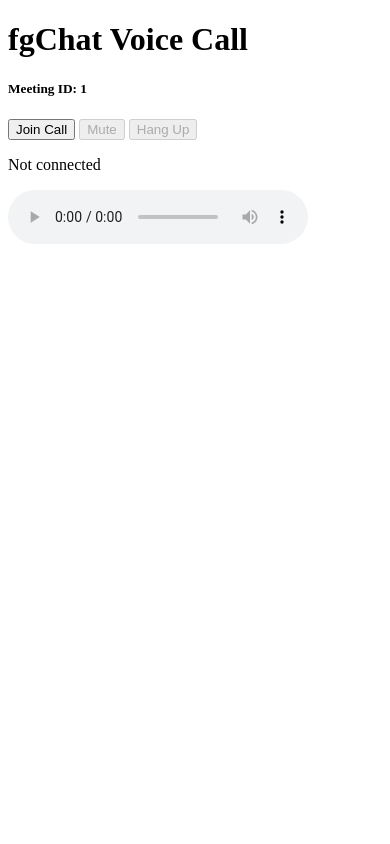
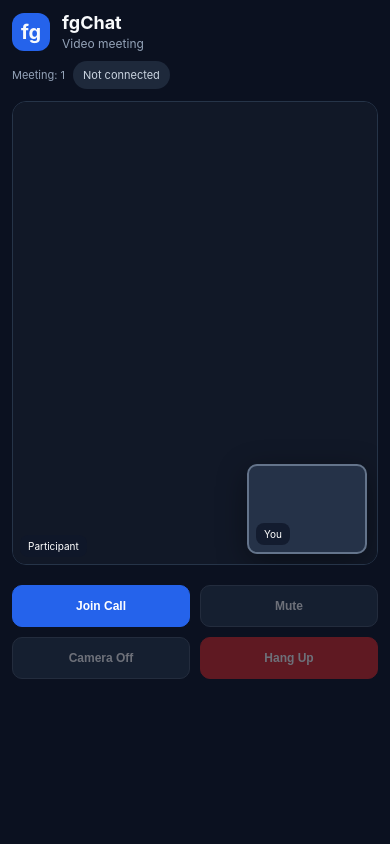
Before and after one commit to DiwashPatel/fgChat, a Flask app: template webrtc-demo/templates/meetingPage.html in a window 390 px wide. Run offline with Flask 3, Linux system fonts and the light colour scheme; the template is opened without the code that fills it: most values are stand-ins (such as "Sample title", 1, 10 or a date in 2020); parts of the project's set-up code (start-up, migrations or seed data) failed here and were passed over; some libraries are stand-ins or nearby versions.

Commit message:
Video Call works -- Relay enforced

```diff
--- a/webrtc-demo/server.py
+++ b/webrtc-demo/server.py
@@ -9,11 +9,13 @@ import hmac
 import time
 import secrets
 import os
+from fastapi.staticfiles import StaticFiles
+
 
 TURN_SHARED_SECRET = os.environ["TURN_SHARED_SECRET"]
 TURN_CREDENTIAL_LIFETIME = 3600
 app = FastAPI()
-
+app.mount("/static", StaticFiles(directory="static"), name="static")
 BASE_URL = f"https://voice.newnet.dev"
 # BASE_URL = f"http://127.0.0.1/8000"
 MEETING_BASE = BASE_URL + "/" + "meetings"
--- /dev/null
+++ b/webrtc-demo/static/meeting.css
@@ -0,0 +1,373 @@
+
+* {
+    box-sizing: border-box;
+}
+
+html,
+body {
+    margin: 0;
+    width: 100%;
+    min-height: 100%;
+}
+
+body {
+    font-family: Inter, -apple-system, BlinkMacSystemFont,
+                 "Segoe UI", sans-serif;
+    background: #0b1120;
+    color: #f8fafc;
+}
+
+/* Main application */
+
+.meeting-app {
+    min-height: 100vh;
+    min-height: 100dvh;
+    max-width: 1600px;
+    margin: 0 auto;
+    padding: 20px;
+
+    display: flex;
+    flex-direction: column;
+    gap: 16px;
+}
+
+/* Header */
+
+.meeting-header {
+    display: flex;
+    align-items: center;
+    justify-content: space-between;
+    flex-wrap: wrap;
+    gap: 16px;
+}
+
+.brand {
+    display: flex;
+    align-items: center;
+    gap: 12px;
+}
+
+.brand-icon {
+    width: 44px;
+    height: 44px;
+    border-radius: 12px;
+    background: #2563eb;
+
+    display: grid;
+    place-items: center;
+
+    font-size: 20px;
+    font-weight: 700;
+}
+
+.brand h1 {
+    margin: 0;
+    font-size: 21px;
+}
+
+.brand p {
+    margin: 3px 0 0;
+    color: #94a3b8;
+    font-size: 12px;
+}
+
+.meeting-info {
+    display: flex;
+    align-items: center;
+    gap: 12px;
+    flex-wrap: wrap;
+}
+
+.meeting-id {
+    color: #94a3b8;
+    font-size: 12px;
+    overflow-wrap: anywhere;
+}
+
+.status-indicator {
+    padding: 9px 14px;
+    border-radius: 999px;
+    background: #1e293b;
+    color: #cbd5e1;
+    font-size: 12px;
+}
+
+/* Main video stage */
+
+.video-stage {
+    position: relative;
+    flex: 1;
+    width: 100%;
+    min-height: 350px;
+
+    background: #111827;
+    border: 1px solid #263448;
+    border-radius: 20px;
+    overflow: hidden;
+}
+
+/* Remote participant */
+
+.remote-video-container {
+    position: absolute;
+    inset: 0;
+    width: 100%;
+    height: 100%;
+    overflow: hidden;
+}
+
+#remote_video {
+    position: absolute;
+    inset: 0;
+
+    display: block;
+    width: 100%;
+    height: 100%;
+
+    object-fit: contain;
+    background: #111827;
+    z-index: 1;
+}
+
+/* Waiting placeholder */
+
+.video-placeholder {
+    position: absolute;
+    inset: 0;
+
+    display: flex;
+    flex-direction: column;
+    align-items: center;
+    justify-content: center;
+    gap: 12px;
+
+    color: #64748b;
+    pointer-events: none;
+}
+
+.avatar-placeholder {
+    width: 90px;
+    height: 90px;
+    border-radius: 50%;
+    background: #253248;
+
+    display: grid;
+    place-items: center;
+
+    font-size: 36px;
+}
+
+.video-placeholder p {
+    margin: 0;
+    font-size: 14px;
+}
+
+/* Floating local camera */
+
+.local-video-container {
+    position: absolute;
+    right: 20px;
+    bottom: 20px;
+
+    width: 220px;
+    aspect-ratio: 4 / 3;
+
+    background: #253248;
+    border: 2px solid #64748b;
+    border-radius: 14px;
+
+    overflow: hidden;
+    z-index: 20;
+
+    box-shadow: 0 8px 30px rgba(0, 0, 0, 0.4);
+}
+
+#local_video {
+    display: block;
+    width: 100%;
+    height: 100%;
+
+    object-fit: cover;
+    transform: scaleX(-1);
+}
+
+/* Video labels */
+
+.video-label {
+    position: absolute;
+    bottom: 12px;
+    left: 12px;
+
+    z-index: 21;
+    background: rgba(15, 23, 42, 0.8);
+    color: white;
+
+    padding: 6px 12px;
+    border-radius: 8px;
+    font-size: 12px;
+}
+
+.remote-label {
+    z-index: 3;
+}
+
+/* Bottom control bar */
+
+.controls {
+    display: flex;
+    align-items: center;
+    justify-content: center;
+    flex-wrap: wrap;
+    gap: 12px;
+
+    padding: 12px 0;
+}
+
+.control-button {
+    border: 1px solid #475569;
+    border-radius: 12px;
+
+    background: #263448;
+    color: white;
+
+    padding: 14px 22px;
+    font-size: 14px;
+    font-weight: 600;
+
+    cursor: pointer;
+    transition: background 0.15s ease;
+}
+
+.control-button:hover:not(:disabled) {
+    background: #37465c;
+}
+
+.control-button:disabled {
+    opacity: 0.4;
+    cursor: not-allowed;
+}
+
+.join-button {
+    background: #2563eb;
+    border-color: #2563eb;
+}
+
+.join-button:hover:not(:disabled) {
+    background: #1d4ed8;
+}
+
+.hangup-button {
+    background: #dc2626;
+    border-color: #dc2626;
+}
+
+.hangup-button:hover:not(:disabled) {
+    background: #b91c1c;
+}
+
+/* Tablet */
+
+@media (max-width: 900px) {
+    .meeting-app {
+        padding: 14px;
+    }
+
+    .local-video-container {
+        width: 170px;
+        right: 14px;
+        bottom: 14px;
+    }
+}
+
+/* Mobile */
+
+@media (max-width: 640px) {
+    .meeting-app {
+        min-height: 100dvh;
+        padding: 12px;
+        gap: 12px;
+    }
+
+    .meeting-header {
+        flex-direction: column;
+        align-items: flex-start;
+        gap: 10px;
+    }
+
+    .brand-icon {
+        width: 38px;
+        height: 38px;
+    }
+
+    .brand h1 {
+        font-size: 18px;
+    }
+
+    .meeting-info {
+        width: 100%;
+        gap: 8px;
+    }
+
+    .meeting-id {
+        font-size: 11px;
+    }
+
+    .status-indicator {
+        padding: 7px 10px;
+        font-size: 11px;
+    }
+
+    .video-stage {
+        flex: none;
+        height: 55vh;
+        height: 55dvh;
+        min-height: 300px;
+        border-radius: 14px;
+    }
+
+    .remote-video-container {
+        position: absolute;
+        inset: 0;
+        width: 100%;
+        height: 100%;
+    }
+
+    #remote_video {
+        width: 100%;
+        height: 100%;
+        object-fit: contain;
+    }
+
+    .local-video-container {
+        position: absolute;
+        width: 120px;
+        aspect-ratio: 4 / 3;
+
+        right: 10px;
+        bottom: 10px;
+
+        z-index: 20;
+        border-radius: 10px;
+    }
+
+    .video-label {
+        font-size: 10px;
+        padding: 5px 8px;
+        bottom: 7px;
+        left: 7px;
+    }
+
+    .controls {
+        display: grid;
+        grid-template-columns: repeat(2, minmax(0, 1fr));
+        gap: 10px;
+        padding: 8px 0;
+    }
+
+    .control-button {
+        width: 100%;
+        padding: 13px 10px;
+        font-size: 12px;
+        border-radius: 10px;
+    }
+}
--- a/webrtc-demo/templates/meetingPage.html
+++ b/webrtc-demo/templates/meetingPage.html
@@ -1,21 +1,88 @@
-<!DOCTYPE html>
-<html>
+
 <head>
-    <title>fgChat Voice Call</title>
+    <meta charset="UTF-8">
+    <meta name="viewport" content="width=device-width, initial-scale=1.0">
+    <title>fgChat | Meeting</title>
+    <link rel="stylesheet" href="/static/meeting.css">
 </head>
+
 <body data-meeting-id="{{ meeting_id }}">
-    <h1>fgChat Voice Call</h1>
-    <h5>Meeting ID: {{ meeting_id }}</h5>
 
-    <button id="call_button">Join Call</button>
-    <button id="mute_button" disabled>Mute</button>
-    <button id="hangup_button" disabled>Hang Up</button>
+    <main class="meeting-app">
 
-    <p id="status">Not connected</p>
+        <header class="meeting-header">
+            <div class="brand">
+                <div class="brand-icon">fg</div>
+                <div>
+                    <h1>fgChat</h1>
+                    <p>Video meeting</p>
+                </div>
+            </div>
 
-    <audio id="remote_audio" autoplay controls></audio>
+            <div class="meeting-info">
+                <span class="meeting-id">Meeting: {{ meeting_id }}</span>
+                <span class="status-indicator" id="status">
+                    Not connected
+                </span>
+            </div>
+        </header>
+
+        <section class="video-stage">
+
+            <div class="remote-video-container">
+                <video
+                    id="remote_video"
+                    autoplay
+                    playsinline>
+                </video>
+
+                <div class="video-placeholder">
+                    <div class="avatar-placeholder">?</div>
+                    <p>Waiting for participant</p>
+                </div>
+
+                <span class="video-label remote-label">
+                    Participant
+                </span>
+            </div>
+
+            <div class="local-video-container">
+                <video
+                    id="local_video"
+                    autoplay
+                    muted
+                    playsinline>
+                </video>
+
+                <span class="video-label">You</span>
+            </div>
+
+        </section>
+
+        <footer class="controls">
+
+            <button id="call_button" class="control-button join-button">
+                Join Call
+            </button>
+
+            <button id="mute_button" class="control-button" disabled>
+                Mute
+            </button>
+
+            <button id="camera_button" class="control-button" disabled>
+                Camera Off
+            </button>
+
+            <button id="hangup_button" class="control-button hangup-button" disabled>
+                Hang Up
+            </button>
+
+        </footer>
+
+    </main>
 
     <script>
+
 
         const meetingId = document.body.dataset.meetingId;
 
@@ -23,8 +90,8 @@
         const muteButton = document.getElementById("mute_button");
         const hangupButton = document.getElementById("hangup_button");
         const statusText = document.getElementById("status");
-        const remoteAudio = document.getElementById("remote_audio");
-
+        const localVideo = document.getElementById("local_video");
+        const remoteVideo = document.getElementById("remote_video");
         let socket = null;
         let pc = null;
         let localStream = null;
@@ -52,8 +119,11 @@
 
             try {
                 localStream = await navigator.mediaDevices.getUserMedia({
-                    audio: true
+                    audio: true,
+                    video: true
                 });
+                // display own camera immediately.
+                localVideo.srcObject = localStream;
 
                 const response = await fetch(
                     `/meetings/${encodeURIComponent(meetingId)}/turn-credentials`,
@@ -78,8 +148,8 @@
 
                 // Receive remote audio. Like a pipe. Connects for the first time the audio arrives. not all times. browser handles each audio frames.
                 pc.ontrack = (event) => {
-                    remoteAudio.srcObject = event.streams[0];
-                    remoteAudio.play().catch(console.error);
+                    remoteVideo.srcObject = event.streams[0];
+                    remoteVideo.play().catch(console.error);
                 };
 
                 // Send discovered ICE candidates to the other peer.
@@ -219,11 +289,14 @@
                 for (const track of localStream.getTracks()) {
                     track.stop();
                 }
+
                 localStream = null;
             }
 
             pendingCandidates = [];
-            remoteAudio.srcObject = null;
+
+            localVideo.srcObject = null;
+            remoteVideo.srcObject = null;
 
             callButton.disabled = false;
             muteButton.disabled = true;
@@ -232,5 +305,40 @@
         }
 
     </script>
+
+
+    <script>
+        const cameraButton = document.getElementById("camera_button");
+
+        // Camera control is available after local media is acquired.
+        const originalGetUserMedia =
+            navigator.mediaDevices.getUserMedia.bind(navigator.mediaDevices);
+
+        navigator.mediaDevices.getUserMedia = async (...args) => {
+            const stream = await originalGetUserMedia(...args);
+
+            if (stream.getVideoTracks().length > 0) {
+                cameraButton.disabled = false;
+                cameraButton.textContent = "Camera Off";
+            }
+
+            return stream;
+        };
+
+        cameraButton.onclick = () => {
+            if (!localStream) return;
+
+            const videoTrack = localStream.getVideoTracks()[0];
+
+            if (!videoTrack) return;
+
+            videoTrack.enabled = !videoTrack.enabled;
+
+            cameraButton.textContent =
+                videoTrack.enabled ? "Camera Off" : "Camera On";
+        };
+    </script>
+
+
 </body>
 </html>
```
